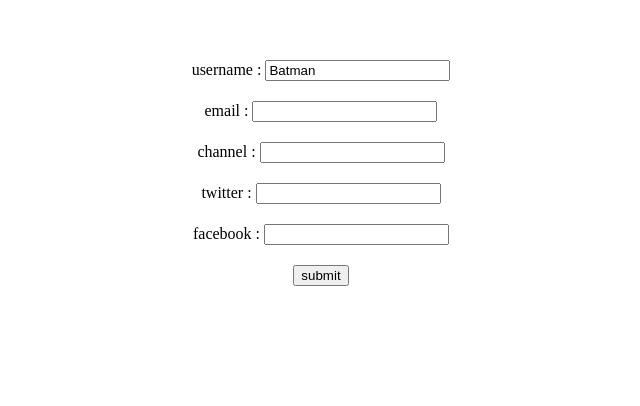
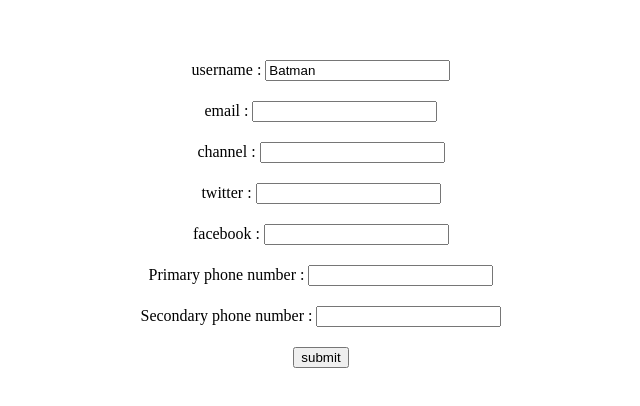
Before and after one commit to Manoranjan-parida247/React-Hook-Form, a React (Vite) app: page / in a window 1280 px wide. Shown: the top 406 px of the page, without its empty margins (319-959 px from the left). Built offline with nearby package versions, Linux system fonts and the light colour scheme.

Commit message:
React Hook Form Tutorial - 14 - Arrays

```diff
--- a/src/Youtube.jsx
+++ b/src/Youtube.jsx
@@ -10,7 +10,8 @@ const Youtube = () => {
             social:{
                 twitter: "",
                 facebook: ""
-            }
+            },
+            phoneNumbers: ["", ""],
         }
     });
     console.log(form)
@@ -79,6 +80,15 @@ const Youtube = () => {
                     <label htmlFor='facebook'>facebook : </label>
                     <input type='text' id='facebook' {...register("social.facebook")} />
                 </div>
+
+                <div style={{ margin: "20px" }}>
+                    <label htmlFor='primary-phone'>Primary phone number : </label>
+                    <input type='text' id='primary-phone' {...register("phoneNumbers.0")} />
+                </div>
+                <div style={{ margin: "20px" }}>
+                    <label htmlFor='secondary-phone'>Secondary phone number : </label>
+                    <input type='text' id='secondary-phone' {...register("phoneNumbers.1")} />
+                </div>
                 <button>submit</button>
             </form>
             <DevTool control={control} />
```
